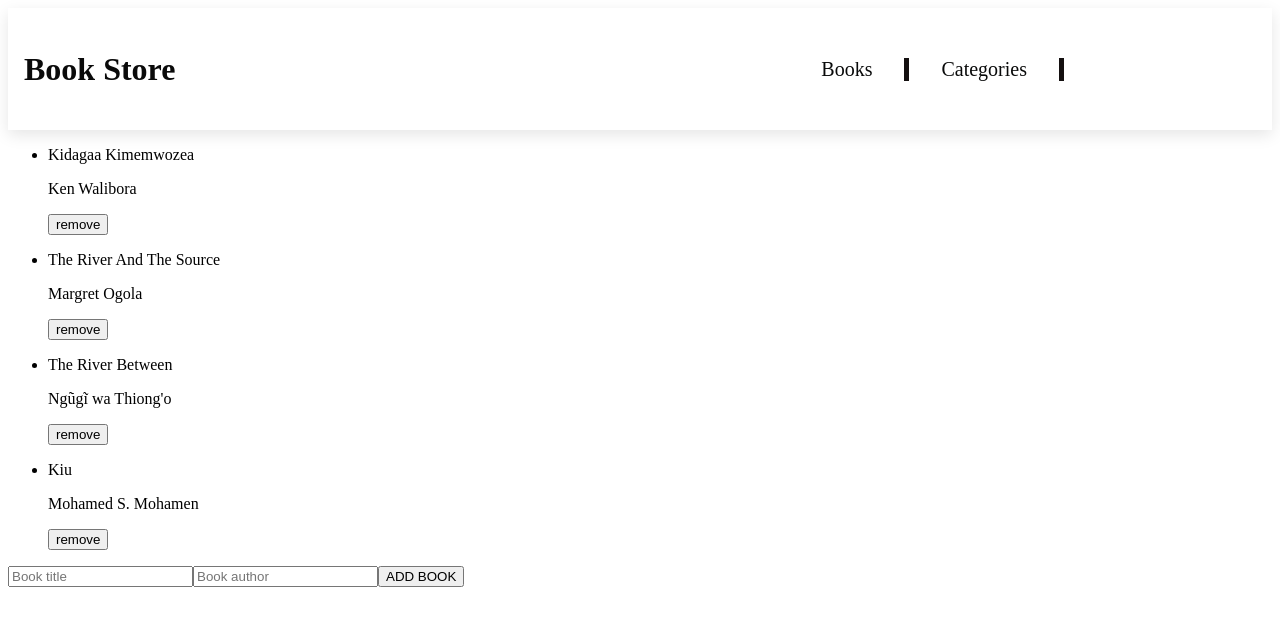
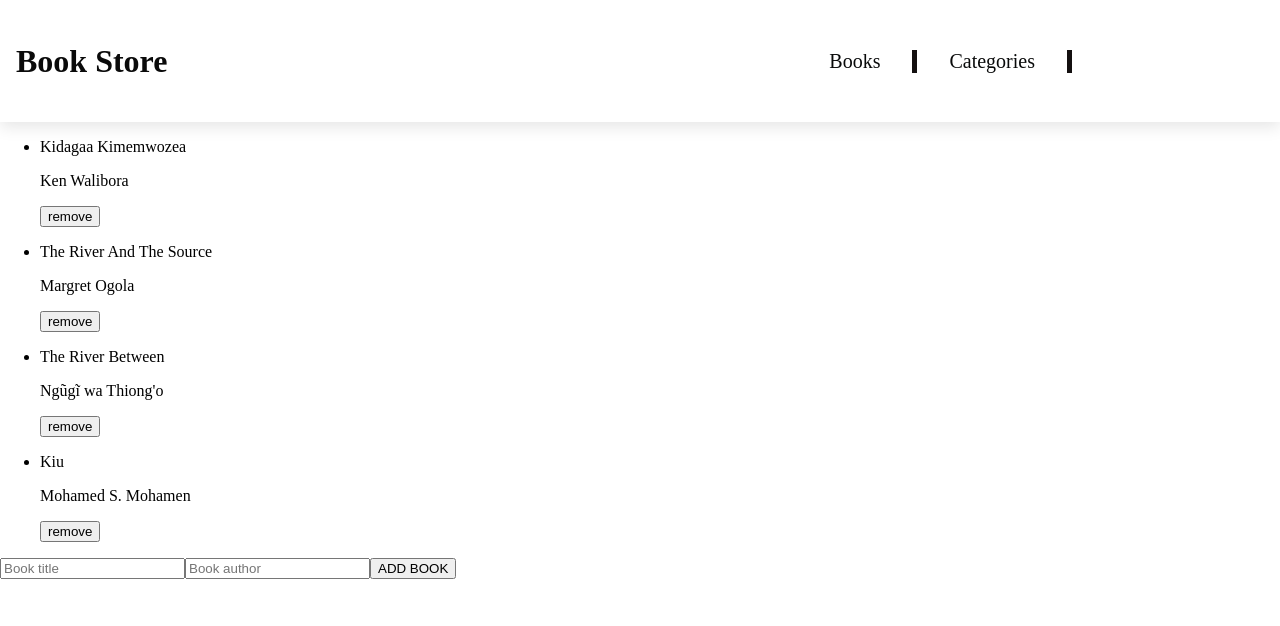
Before and after one commit to AbdimulhinYussuf3675/Bookstore, a React (Create React App) app: page / in a window 1280 px wide. Shown: the top 626 px of the page. Built offline with nearby package versions, Linux system fonts and the light colour scheme.

Commit message:
Solve  linter error

```diff
--- a/src/styles/Book.module.css
+++ b/src/styles/Book.module.css
@@ -0,0 +1,8 @@
+* {
+  box-sizing: border-box;
+}
+
+body {
+  padding: 0;
+  margin: 0;
+}
--- a/src/styles/Form.module.css
+++ b/src/styles/Form.module.css
@@ -0,0 +1,8 @@
+* {
+  box-sizing: border-box;
+}
+
+body {
+  padding: 0;
+  margin: 0;
+}
```
Also changed, not shown: src/styles/Nav.module.css (indentation only).
